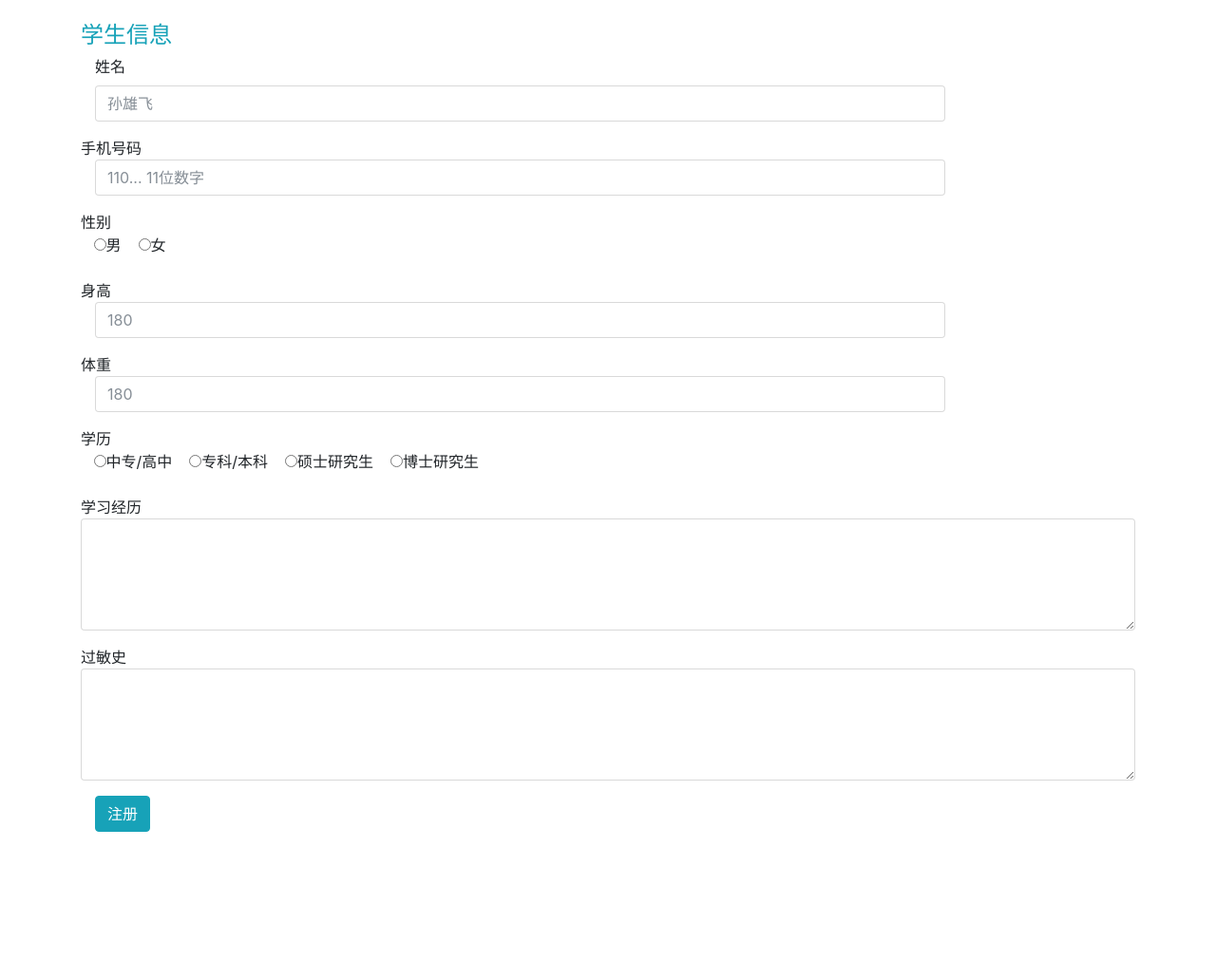
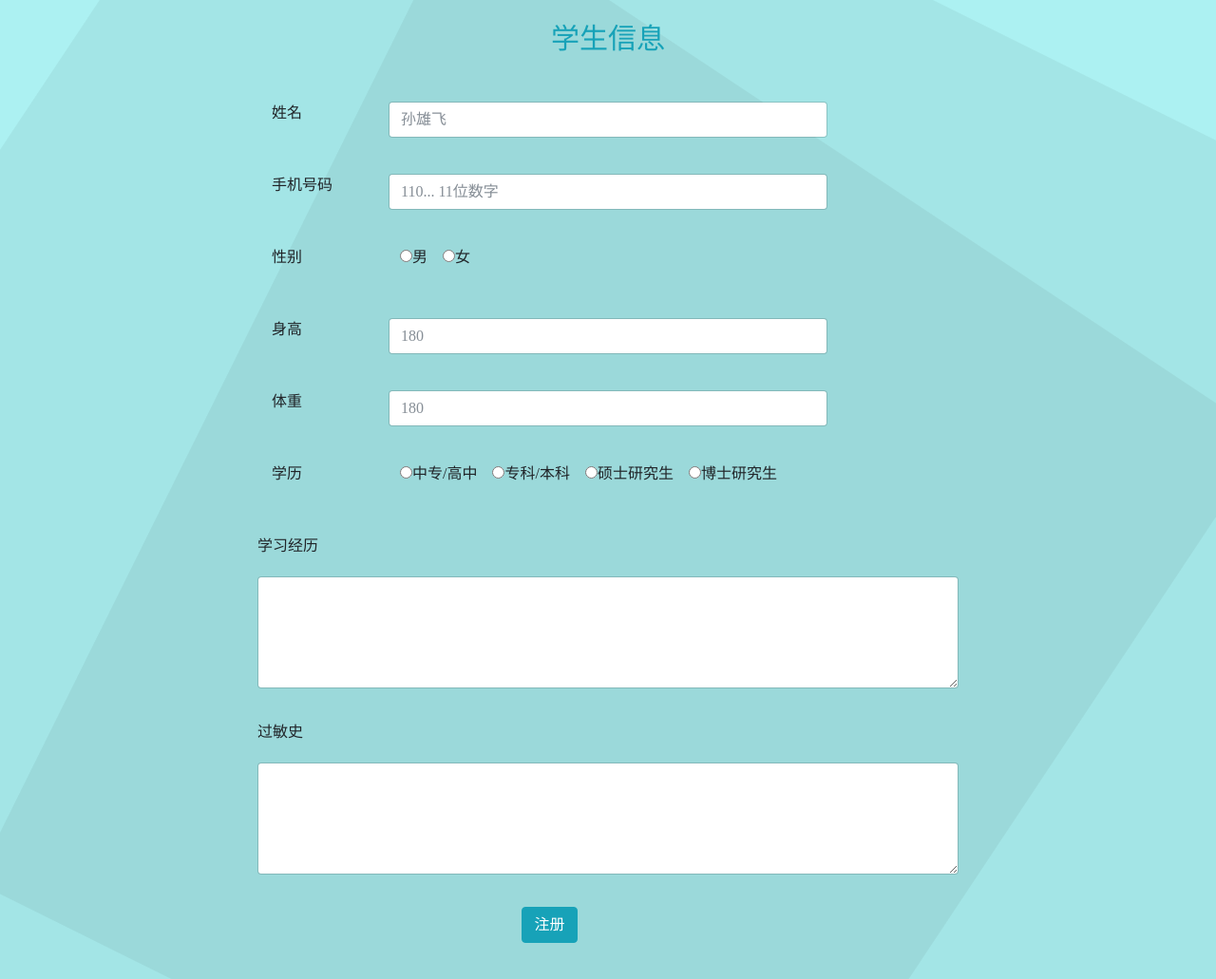
Before and after one commit to kechunlinbot/EducationPlatform, a Django app: template templates/basic_info_stu.html in a window 1280 px wide. Shown: the whole page at 95% size. Before the commit the page ends 876 px from the top, so only its background shows below. Run offline with Django 3.2, Linux system fonts and the light colour scheme; the template is opened without the code that fills it, so the values that code supplies are empty; parts of the project's set-up code (start-up, migrations or seed data) failed here and were passed over; some libraries are stand-ins or nearby versions.

Commit message:
basic_info_stu font-end

```diff
--- /dev/null
+++ b/static/css/basic_info_stu.css
@@ -0,0 +1,123 @@
+
+.text-info{
+    /*下外边距间隔50px*/
+    margin-bottom: 50px;
+    font-size: 30px;
+    text-align: center;
+}
+.float-left{
+    float: left;
+}
+.container{
+    /*将页面内容限制在中间*/
+    width: 60%;
+}
+.form-group{
+    height: 60px;
+}
+.high{
+    height: 180px;
+}
+.high p{
+    margin-bottom: 20px;
+}
+.info{
+    text-align: center;
+}
+
+/*背景，可以不用看，对前端感兴趣的同学可以深入了解*/
+body {
+    -webkit-animation: theme 21s linear infinite;
+    animation: theme 21s linear infinite;
+    font-family: "华文细黑";
+}
+body:after, body:before {
+    content: '';
+    display: block;
+    position: fixed;
+    z-index: -1;
+    top: 0;
+    width: 100vw;
+    height: 100vh;
+    width: 100vmax;
+    height: 100vmax;
+    background: rgba(0, 0, 0, 0.05);
+    -webkit-animation: background 90s linear infinite;
+    animation: background 90s linear infinite;
+}
+body:after {
+    left: 15vw;
+}
+body:before {
+    right: 15vw;
+    -webkit-animation-delay: -30s;
+    animation-delay: -30s;
+    animation-direction: reverse;
+}
+@-webkit-keyframes theme {
+    0% {
+        background: #f1e1f8;
+    }
+    16% {
+        background: #f9f7c4;
+    }
+    33% {
+        background: #a4f0f7;
+    }
+    50% {
+        background: #ace0f6;
+    }
+    66% {
+        background: #bfe7ed;
+    }
+    83% {
+        background: #e4f6f9;
+    }
+    100% {
+        background: #bcfad2;
+    }
+}
+
+@keyframes theme {
+    0% {
+        background: #f1e1f8;
+    }
+    16% {
+        background: #f9f7c4;
+    }
+    33% {
+        background: #a4f0f7;
+    }
+    50% {
+        background: #ace0f6;
+    }
+    66% {
+        background: #bfe7ed;
+    }
+    83% {
+        background: #e4f6f9;
+    }
+    100% {
+        background: #bcfad2;
+    }
+}
+@-webkit-keyframes background {
+    0% {
+        -webkit-transform: rotate(0deg);
+        transform: rotate(0deg);
+    }
+    100% {
+        -webkit-transform: rotate(360deg);
+        transform: rotate(360deg);
+    }
+}
+@keyframes background {
+    0% {
+        -webkit-transform: rotate(0deg);
+        transform: rotate(0deg);
+    }
+    100% {
+        -webkit-transform: rotate(360deg);
+        transform: rotate(360deg);
+    }
+}
--- a/templates/basic_info_stu.html
+++ b/templates/basic_info_stu.html
@@ -5,71 +5,80 @@
   <meta charset="utf-8">
   <meta name="viewport" content="width=device-width, initial-scale=1">
   <link rel="stylesheet" href="https://cdn.bootcss.com/bootstrap/4.0.0-beta/css/bootstrap.min.css">
+  <link rel="stylesheet" href="../static/css/basic_info_stu.css">
   <script src="https://cdn.bootcss.com/jquery/3.2.1/jquery.min.js"></script>
   <script src="https://cdn.bootcss.com/popper.js/1.12.5/umd/popper.min.js"></script>
   <script src="https://cdn.bootcss.com/bootstrap/4.0.0-beta/js/bootstrap.min.js"></script>
+    <script type="text/javascript" src="../static/js/basic_info_stu.js"></script>
 </head>
 <body>
     <div class="container">
         <br>
         <h4 class="text-info">学生信息</h4>
         <form class="form-horizontal">
+            <!--将行内元素添加float-left可将元素变为同一行-->
           <div class="form-group">
-            <label for="inputName" class="col-sm-2 control-label">
+            <label for="inputName" class="col-sm-2 control-label float-left">
                 <a data-toggle="tooltip" data-placement="top" title="真实姓名！">姓名</a>
             </label>
-            <div class="col-sm-10">
+            <div class="col-sm-8 float-left">
               <input type="text" class="form-control" id="inputName" placeholder="孙雄飞" name="real_name">
             </div>
           </div>
+
           <div class="form-group">
-                手机号码
-            <div class="col-sm-10">
+                <p class="col-sm-2 float-left">手机号码</p>
+            <div class="col-sm-8 float-left">
               <input type="text" class="form-control" id="inputPhone" placeholder="110... 11位数字" name="mobile">
             </div>
           </div>
-          <div class="form-groupp">
-                性别
-              <div class="radio">
+
+            <div class="form-group">
+                <p class="col-sm-2 float-left">性别</p>
+              <div class="radio col-sm-8 float-left">
                   &nbsp&nbsp&nbsp<input type="radio" name="gender" value="1">男
                   &nbsp&nbsp&nbsp<input type="radio" name="gender" value="0">女
               </div><br>
           </div>
-          <div class="form-group">
-                身高
-            <div class="col-sm-10">
+
+            <div class="form-group">
+                <p class="col-sm-2 float-left"> 身高</p>
+            <div class="col-sm-8 float-left">
               <input type="text" class="form-control" id="inputheight" placeholder="180" name="height">
             </div>
           </div>
-          <div class="form-group">
-                体重
-            <div class="col-sm-10">
+
+            <div class="form-group">
+                <p class="col-sm-2 float-left">体重</p>
+            <div class="col-sm-8 float-left">
               <input type="text" class="form-control" id="inputweight" placeholder="180 " name="weight">
             </div>
           </div>
-          <div class="form-groupp">
-                <a data-toggle="tooltip" data-placement="top" title="真实学历！">学历</a>
-              <div class="radio">
+          <div class="form-group">
+                <a data-toggle="tooltip" data-placement="top" title="真实学历！" class="col-sm-2 float-left">学历</a>
+              <div class="radio col-sm-8 float-left">
+                  <!--尽量不要使用&nbsp，实现样式分离-->
                   &nbsp&nbsp&nbsp<input type="radio" name="degree" >中专/高中
                   &nbsp&nbsp&nbsp<input type="radio" name="degree" >专科/本科
                   &nbsp&nbsp&nbsp<input type="radio" name="degree" >硕士研究生
                   &nbsp&nbsp&nbsp<input type="radio" name="degree" >博士研究生
               </div><br>
           </div>
-          <div class="form-group">
-                学习经历
+          <div class="form-group high">
+              <p>学习经历</p>
               <textarea class="form-control" rows="5" name="learning"></textarea>
           </div>
-          <div class="form-group">
-                过敏史
+          <div class="form-group high">
+                <p>过敏史</p>
               <textarea class="form-control" rows="5" id="comment" name="allergies"></textarea>
           </div>
-          <div class="form-group">
+          <div class="form-group info">
             <div class="col-sm-offset-2 col-sm-10">
               <a href="#" class="btn btn-info" role="button">注册</a>
             </div>
           </div>
         </form>
     </div>
+
 </body>
 </html>
```
